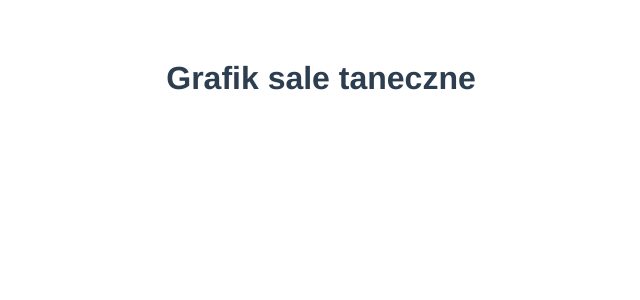
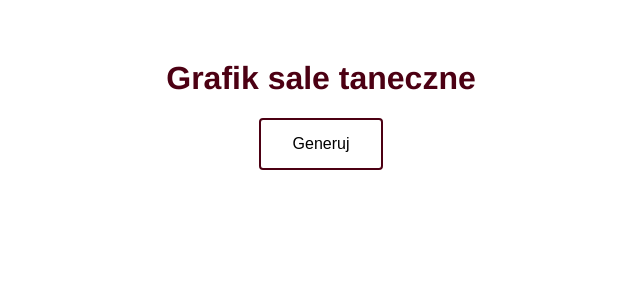
Before and after one commit to Madejczyk/grafik-sale-taneczne, a Vue app: page / in a window 1280 px wide. Shown: the top 300 px of the page, without its empty margins (319-959 px from the left). Built offline with nearby package versions, Linux system fonts and the light colour scheme.

Commit message:
Add list

```diff
--- a/src/App.vue
+++ b/src/App.vue
@@ -1,14 +1,28 @@
 <template>
   <Header msg="Grafik sale taneczne"/>
+  <button v-on:click="generateList">Generuj</button>
+  <List v-for="item in list" v-bind:item="item" v-bind:key="item.key" />
 </template>
 
 <script>
 import Header from './components/Header.vue'
+import List from './components/List.vue'
 
 export default {
   name: 'App',
   components: {
-    Header
+    Header,
+    List,
+  },
+  data: function() {
+    return {
+      list: []
+    }
+  },
+  methods: {
+    generateList: function () {
+      this.list.push({text: "Test"})
+    }
   }
 }
 </script>
@@ -22,4 +36,20 @@ export default {
   color: #2c3e50;
   margin-top: 60px;
 }
+button {
+  background-color: white;
+  color: black;
+  border: 2px solid #4C0013;
+  padding: 15px 32px;
+  text-align: center;
+  text-decoration: none;
+  display: inline-block;
+  font-size: 16px;
+  transition-duration: 0.4s;
+  border-radius: 4px;
+}
+button:hover {
+  background-color: #4C0013;
+  color: white;
+}
 </style>
--- a/src/components/Header.vue
+++ b/src/components/Header.vue
@@ -1,5 +1,5 @@
 <template>
-  <div class="hello">
+  <div>
     <h1>{{ msg }}</h1>
   </div>
 </template>
@@ -13,20 +13,8 @@ export default {
 }
 </script>
 
-<!-- Add "scoped" attribute to limit CSS to this component only -->
 <style scoped>
-h3 {
-  margin: 40px 0 0;
-}
-ul {
-  list-style-type: none;
-  padding: 0;
-}
-li {
-  display: inline-block;
-  margin: 0 10px;
-}
-a {
-  color: #42b983;
+h1 {
+  color: #4C0013
 }
 </style>
--- /dev/null
+++ b/src/components/List.vue
@@ -0,0 +1,10 @@
+<template>
+    <li>{{ item.text }}</li>
+</template>
+
+<script>
+export default {
+  name: 'List',
+  props: ['item']
+}
+</script>
```
